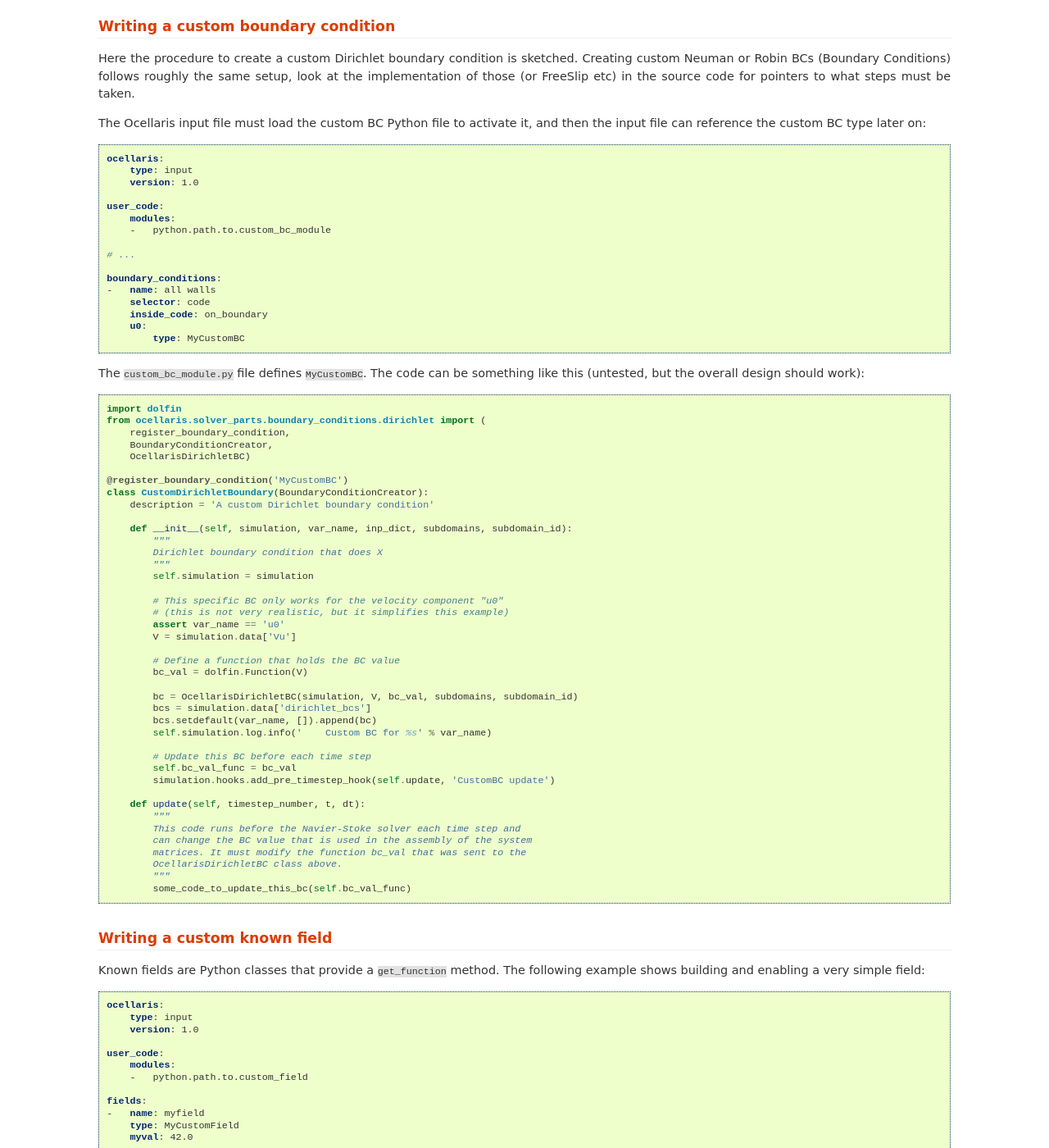
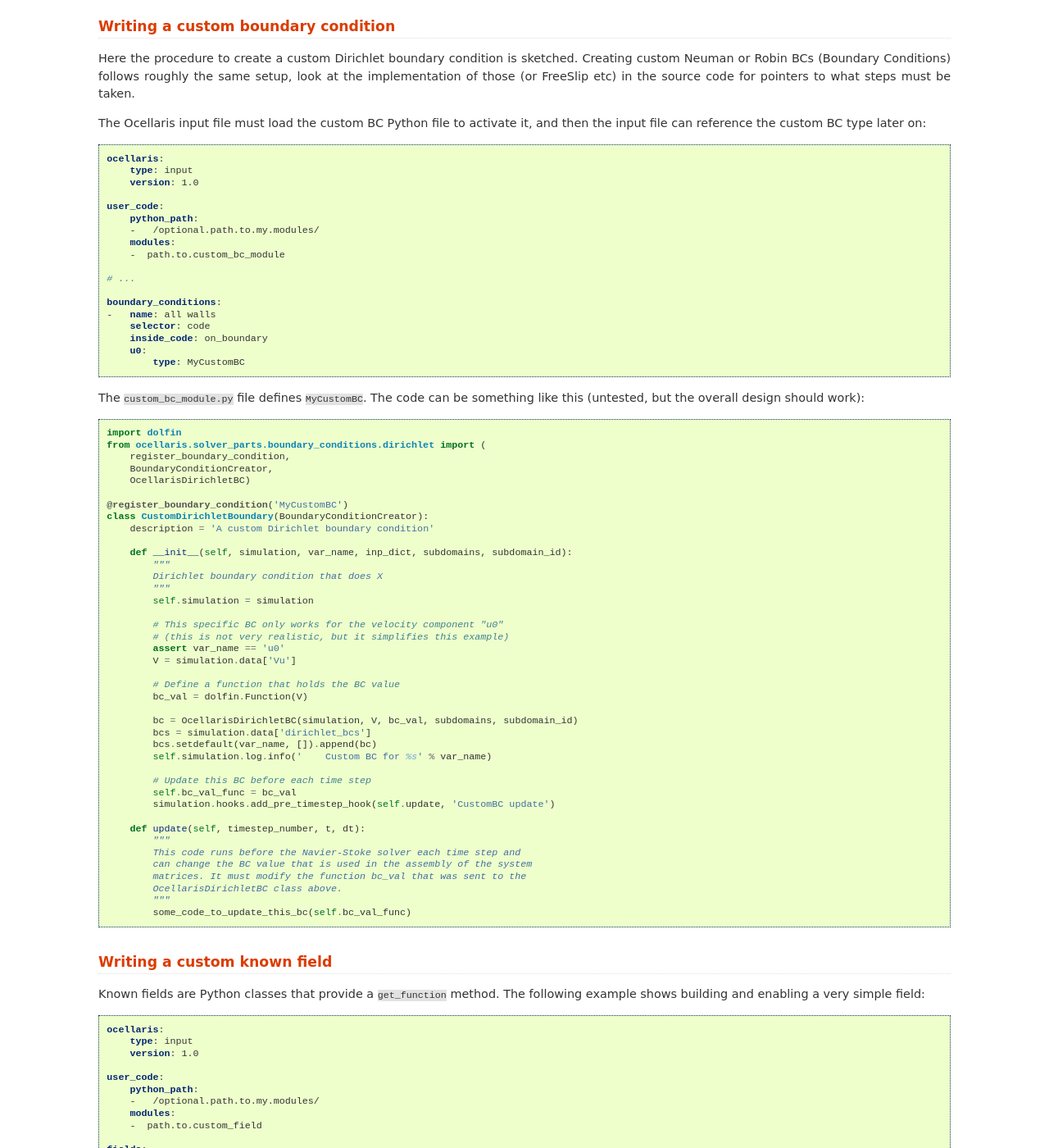
Before and after one commit to TormodLandet/Ocellaris, a Sphinx documentation site: the page built from documentation/user_guide/advanced_topics.rst, in a window 1280 px wide and 1400 px high, scrolled down 1418 px. Shown: the whole window at 82% size. Built offline with Sphinx 7.4.7, drawn with Linux system fonts in a browser that asks for light colours.

Commit message:
adding/expanding examples of python_path field usage where I thought it would have been helpful. it should be explicit that the modules must be given in python format, rather than directory path (. vs /)

```diff
--- a/documentation/user_guide/advanced_topics.rst
+++ b/documentation/user_guide/advanced_topics.rst
@@ -94,8 +94,10 @@ and then the input file can reference the custom BC type later on:
         version: 1.0
 
     user_code:
+        python_path:
+        -   /optional.path.to.my.modules/
         modules:
-        -   python.path.to.custom_bc_module
+        -  path.to.custom_bc_module
 
     # ...
 
@@ -169,8 +171,10 @@ following example shows building and enabling a very simple field:
         version: 1.0
 
     user_code:
+        python_path:
+        -   /optional.path.to.my.modules/
         modules:
-        -   python.path.to.custom_field
+        -  path.to.custom_field
 
     fields:
     -   name: myfield
```
